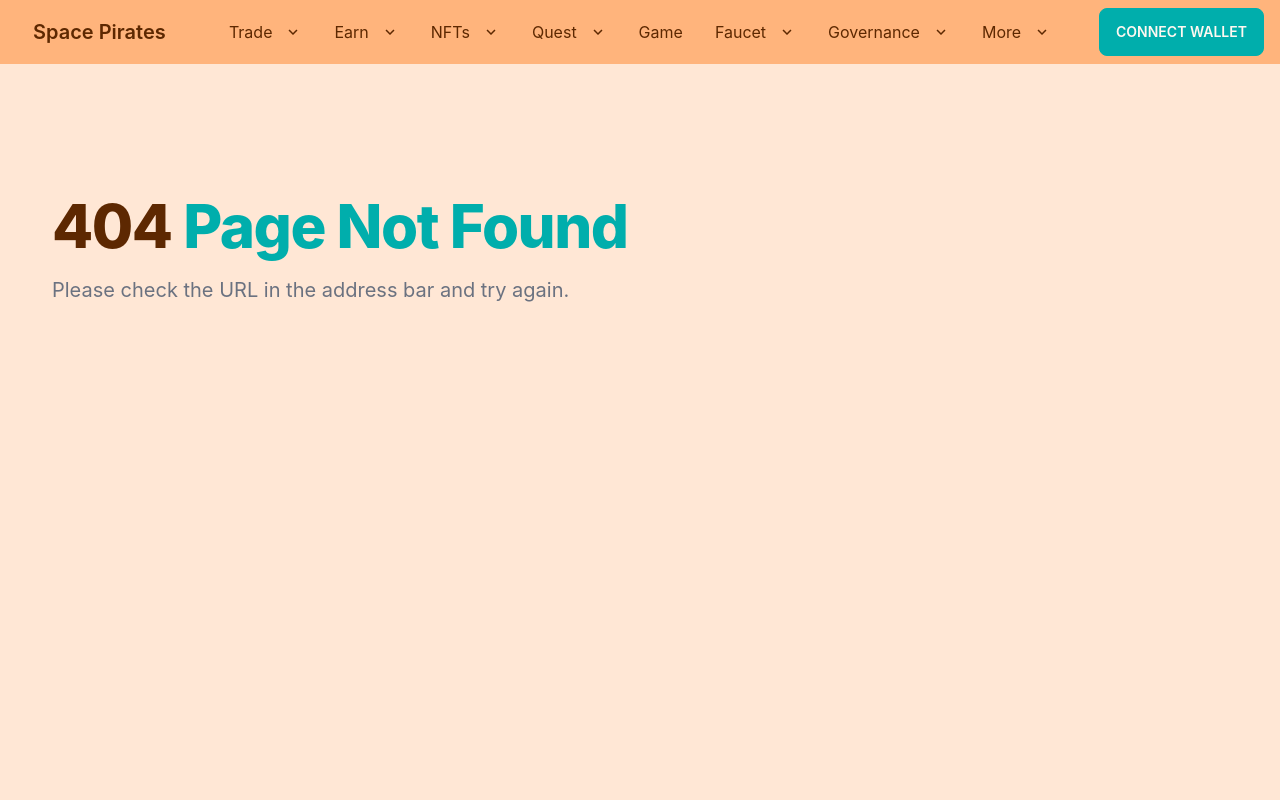
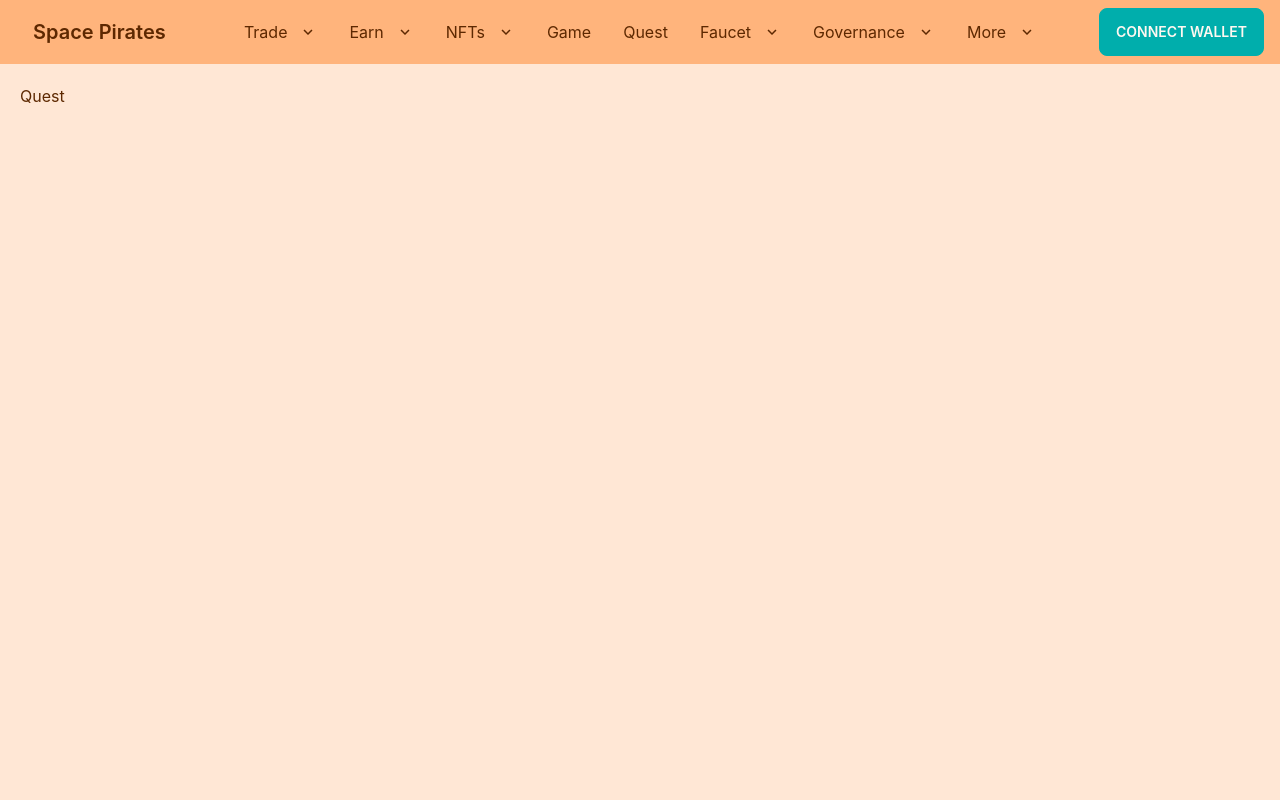
Before and after one commit to DeFi-Space-Pirates/space-pirates-frontend, a Next.js app: page /quest in a window 1280 px wide. Before the commit this address had no page. Shown: the top 800 px of the page. Built offline with nearby package versions, Linux system fonts and the light colour scheme.

Commit message:
feat: quest navbar link and page

```diff
--- a/components/Navbar/NavbarLinks.tsx
+++ b/components/Navbar/NavbarLinks.tsx
@@ -49,22 +49,11 @@ const NavbarLinks = () => {
           </li>
         </ul>
       </li>
-      <li tabIndex={3}>
-        <a className="justify-between">
-          Quest
-          <ChevronDown />
-        </a>
-        <ul className="p-2 bg-base-100 z-50 drop-shadow-md">
-          <li>
-            <a>Claim</a>
-          </li>
-          <li>
-            <a>List</a>
-          </li>
-        </ul>
+      <li>
+        <a>Game</a>
       </li>
       <li>
-        <a>Game</a>
+        <Link href="quest">Quest</Link>
       </li>
       <li tabIndex={4}>
         <a className="justify-between">
--- /dev/null
+++ b/pages/quest/index.tsx
@@ -0,0 +1,9 @@
+import { NextPage } from 'next'
+
+type QuestProps = {}
+
+const Quest: NextPage = (props: QuestProps) => {
+  return <div>Quest</div>
+}
+
+export default Quest
```
